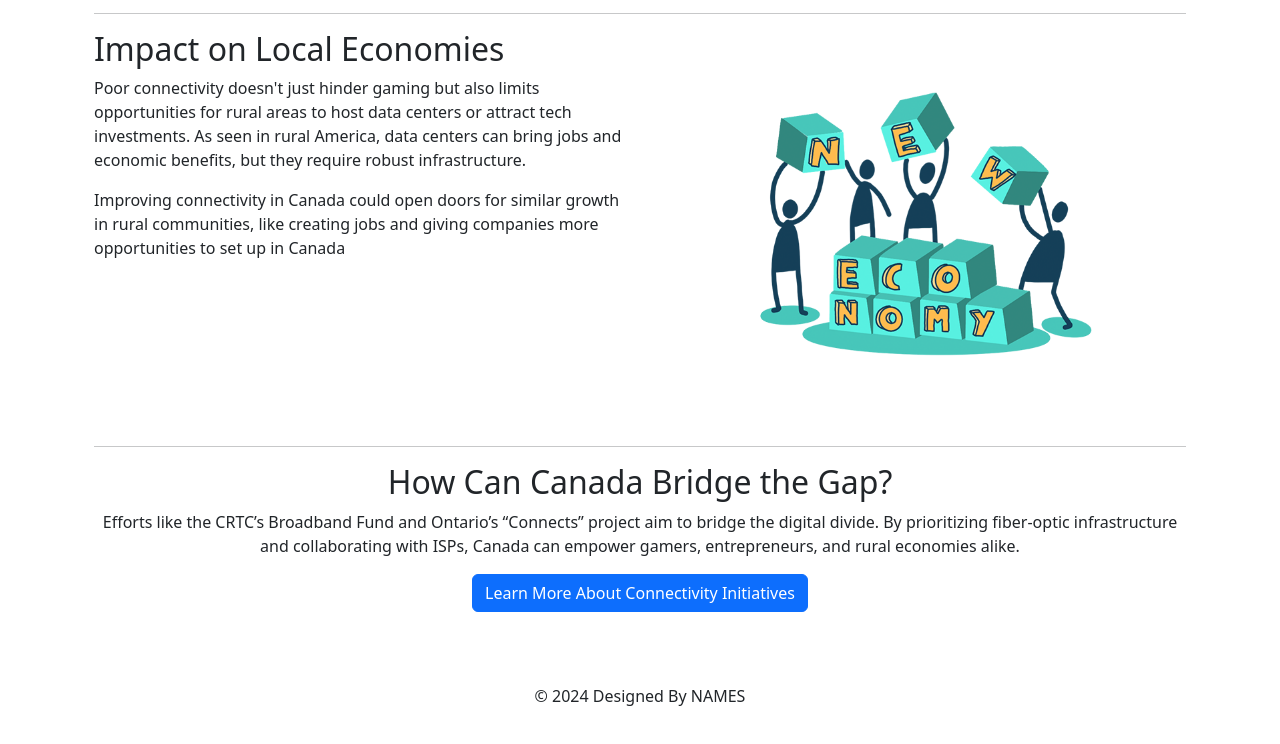
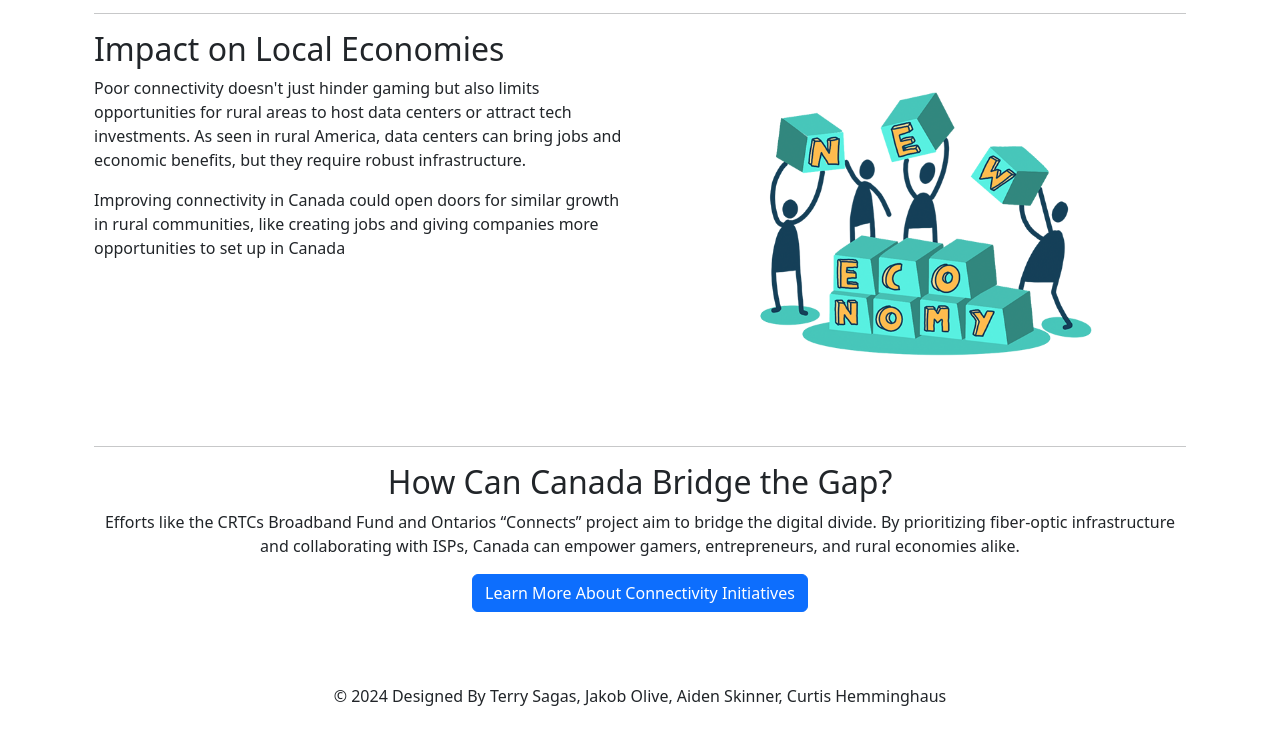
Before and after one commit to Jakobolive/Emerging-Tech-Cloud-Gaming, an Eleventy site: page Project/src/pages/who.njk in a window 1280 px wide. Shown: the part 900-1644 px from the top of the page. Built offline with nearby package versions, Linux system fonts and the light colour scheme; Eleventy itself is replaced by a stand-in of ours; files that its build step writes are made by us from their sources.

Commit message:
fixed header and updated how button

```diff
--- a/Project/src/_includes/layouts/base.njk
+++ b/Project/src/_includes/layouts/base.njk
@@ -51,7 +51,7 @@ Base layout for website
     </main>
     {# Footer with copywrite & Name. #}
     <footer class="text-center py-4">
-        <p>&copy; 2024 Designed By NAMES</p>
+        <p>&copy; 2024 Designed By Terry Sagas, Jakob Olive, Aiden Skinner, Curtis Hemminghaus</p>
     </footer>
     <script src="/node_modules/bootstrap/dist/js/bootstrap.bundle.min.js"></script> <!-- Bootstrap JS From NPM Install -->
 </body>
--- a/Project/src/pages/who.njk
+++ b/Project/src/pages/who.njk
@@ -74,8 +74,8 @@ Date: 2024-11-08
         <section class="text-center">
             <h2>How Can Canada Bridge the Gap?</h2>
             <p>
-                Efforts like the CRTC’s Broadband Fund and Ontario’s “Connects” project aim to bridge the digital divide. By prioritizing fiber-optic infrastructure and collaborating with ISPs, Canada can empower gamers, entrepreneurs, and rural economies alike.
+                Efforts like the CRTCs Broadband Fund and Ontarios “Connects” project aim to bridge the digital divide. By prioritizing fiber-optic infrastructure and collaborating with ISPs, Canada can empower gamers, entrepreneurs, and rural economies alike.
             </p>
-            <a href="#" class="btn btn-primary">Learn More About Connectivity Initiatives</a>
+            <a href="/how/" class="btn btn-primary">Learn More About Connectivity Initiatives</a>
         </section>
     </main>
```
Also changed, not shown: 7 other files.
